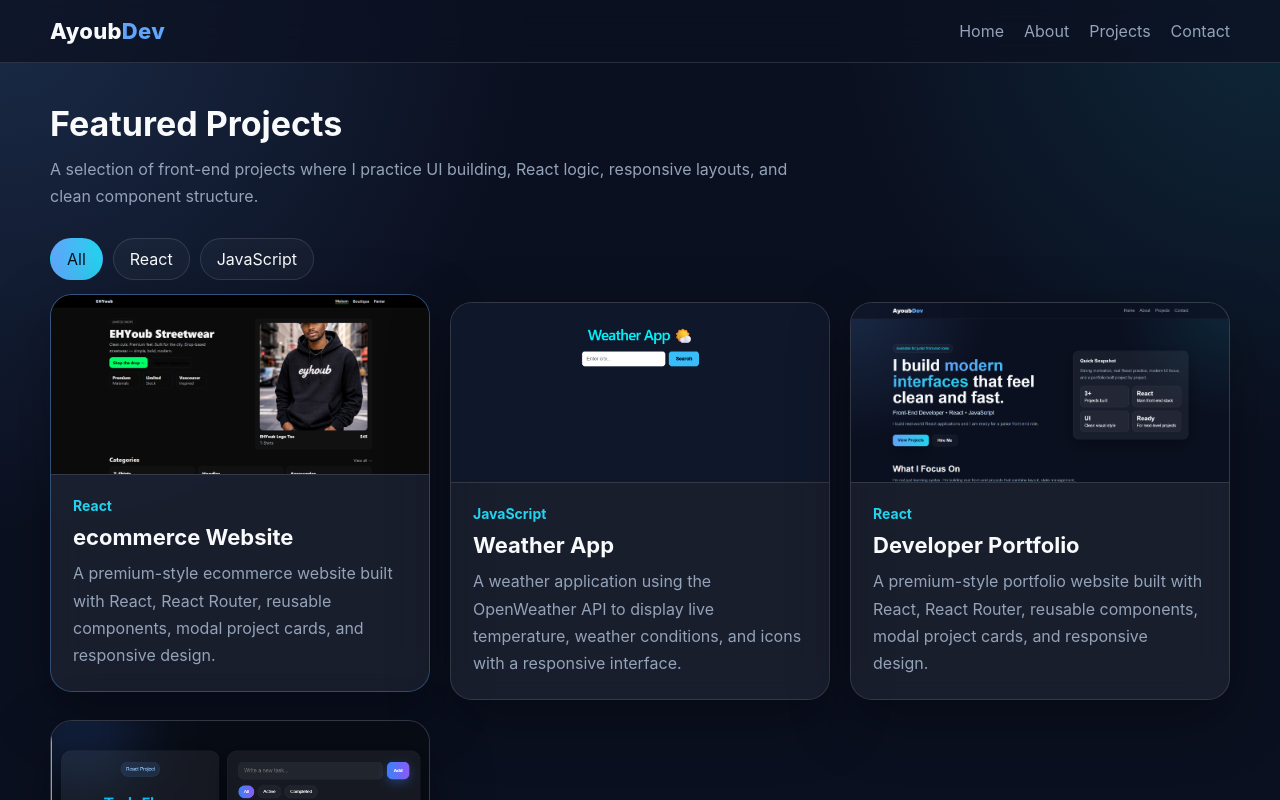
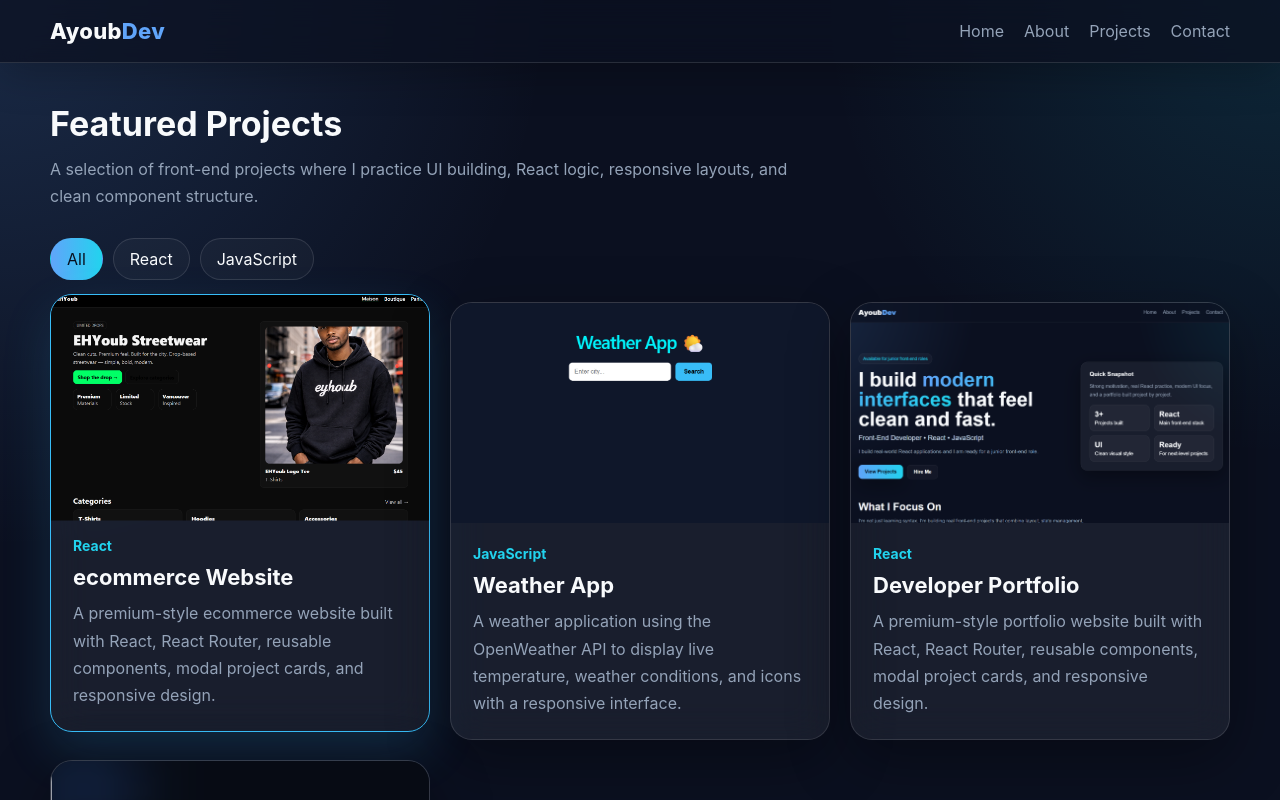
Before and after one commit to elhoudaiguiayoub/portfolioayoub, a React app in the folder portfolio/: page /projects in a window 1280 px wide. In both pictures the pointer is over the element 240 px from the left and 501 px from the top of the page. Shown: the top 800 px of the page. Built offline with nearby package versions, Linux system fonts and the light colour scheme; the HTML template or start-up script is replaced by a standard one.

Commit message:
Improve portfolio UI

```diff
--- a/portfolio/src/styles.css
+++ b/portfolio/src/styles.css
@@ -52,6 +52,7 @@ button {
   background: rgba(11, 16, 32, 0.75);
   border-bottom: 1px solid var(--border);
   padding: 18px 24px;
+  box-shadow: 0 10px 40px rgba(0, 0, 0, 0.25);
 }
 
 .nav-inner {
@@ -153,6 +154,7 @@ button {
 
 .button:hover {
   transform: translateY(-2px);
+  box-shadow: 0 20px 40px rgba(96, 165, 250, 0.35);
 }
 
 .button-outline {
@@ -307,15 +309,20 @@ button {
 
 .project-card:hover {
   transform: translateY(-8px);
-  border-color: rgba(96, 165, 250, 0.35);
+  border-color: #38bdf8;
+  box-shadow: 0 20px 50px rgba(56, 189, 248, 0.15);
+}
+
+.project-card:hover .project-image {
+  transform: scale(1.05);
 }
 
 .project-image {
   width: 100%;
-  height: 180px;
+  height: 220px;
   object-fit: cover;
   display: block;
-  border-bottom: 1px solid var(--border);
+  transition: 0.4s ease;
 }
 
 .project-content {
```
